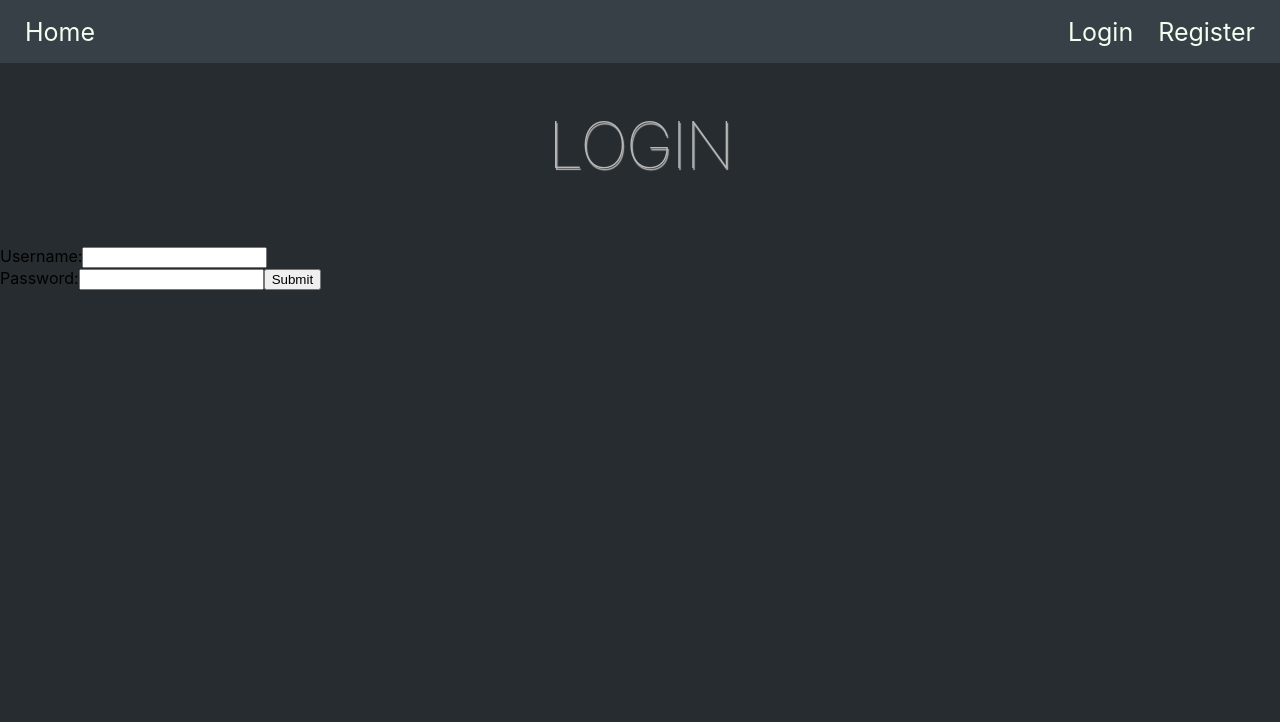
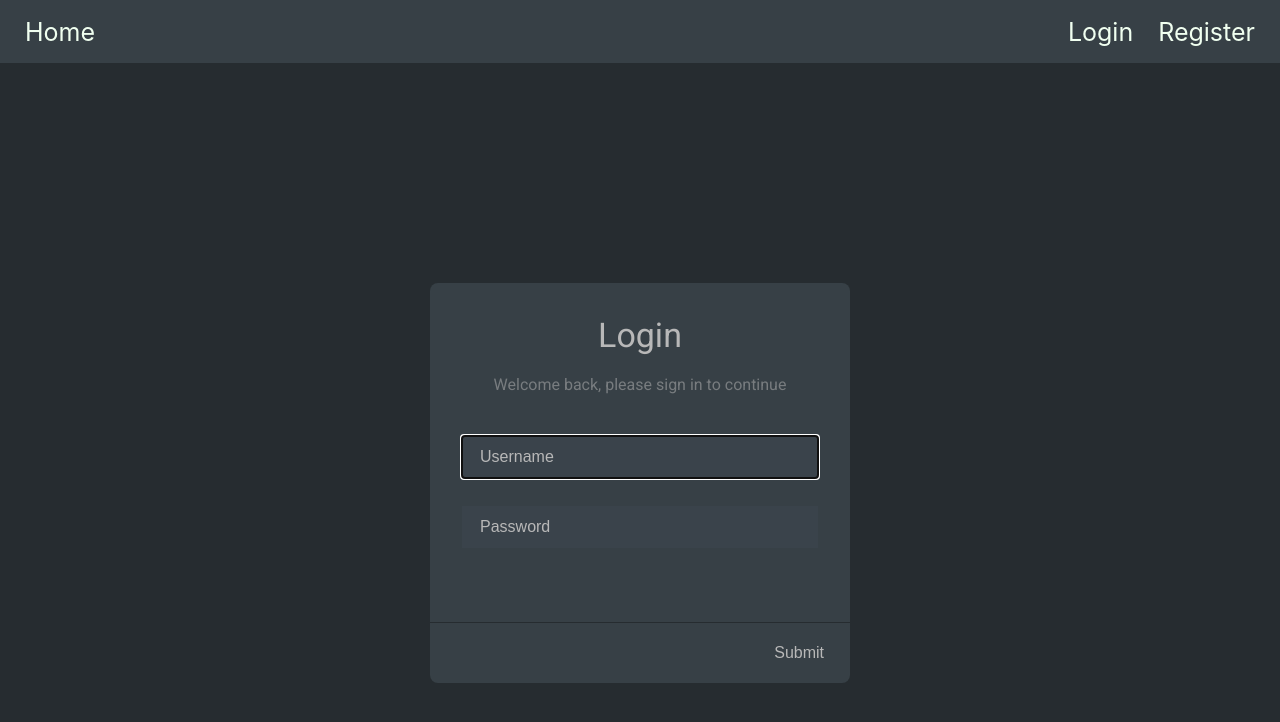
Before and after one commit to 210517-Enterprise/DungeonFactory, a React (Create React App) app in the folder frontend/: page /login in a window 1280 px wide. Shown: the top 722 px of the page. Built offline with nearby package versions, Linux system fonts and the light colour scheme; no server answers.

Commit message:
Add styling to login form

```diff
--- a/frontend/public/index.html
+++ b/frontend/public/index.html
@@ -1,14 +1,14 @@
 <!DOCTYPE html>
 <html lang="en">
-  <head>
+<head>
     <meta charset="utf-8" />
     <link rel="icon" href="%PUBLIC_URL%/favicon.ico" />
+    <link rel="preconnect" href="https://fonts.googleapis.com">
+    <link rel="preconnect" href="https://fonts.gstatic.com" crossorigin>
+    <link href="https://fonts.googleapis.com/css2?family=Roboto&display=swap" rel="stylesheet">
     <meta name="viewport" content="width=device-width, initial-scale=1" />
     <meta name="theme-color" content="#000000" />
-    <meta
-      name="description"
-      content="Web site created using create-react-app"
-    />
+    <meta name="description" content="Web site created using create-react-app" />
     <link rel="apple-touch-icon" href="%PUBLIC_URL%/logo192.png" />
     <!--
       manifest.json provides metadata used when your web app is installed on a
@@ -25,8 +25,8 @@
       Learn how to configure a non-root public URL by running `npm run build`.
     -->
     <title>React App</title>
-  </head>
-  <body>
+</head>
+<body>
     <noscript>You need to enable JavaScript to run this app.</noscript>
     <div id="root"></div>
     <!--
@@ -39,5 +39,5 @@
       To begin the development, run `npm start` or `yarn start`.
       To create a production bundle, use `npm run build` or `yarn build`.
     -->
-  </body>
+</body>
 </html>
--- a/frontend/src/App.css
+++ b/frontend/src/App.css
@@ -1,7 +1,8 @@
 body, #root, .app {
   width: 100%;
+  font-family: 'Roboto', sans-serif;
+  color: rgb(184, 184, 184);
 }
-
 
 .navbar {
   background-color:#374046;
--- a/frontend/src/User/Login.jsx
+++ b/frontend/src/User/Login.jsx
@@ -1,17 +1,17 @@
 import React, {useState} from 'react';
 import {useForm} from 'react-hook-form';
 import {Redirect} from 'react-router';
+import "./LoginForm.css"
 
 export default function Login({user, updateUser}) {
     const [errorMessage, updateErrorMessage] = useState("");
     const {register, handleSubmit} = useForm({
-        defaultVaules: {
+        defaultValues: {
             username: "",
             password: "",
         }});
 
     async function onSubmit (data) {
-
         const requestInfo = {
             method: 'POST',
             headers: {'Content-Type': 'application/json'},
@@ -19,35 +19,35 @@ export default function Login({user, updateUser}) {
             credentials: 'include'
         };
 
-        const response = await fetch('http://localhost:8080/user/login', requestInfo)
-
-        if(response.status !== 200){
-            updateErrorMessage(await response.text())
-        } else {
+        try {
+            const response = await fetch('http://localhost:8080/user/login', requestInfo)
             const user = await response.json();
             updateUser(user);
+        } catch (e) {
+            updateErrorMessage("Unexpected error occurred");
         }
+    }
 
+    let Error;
+    if (errorMessage) {
+        Error = <div className="login-error" role="alert">{errorMessage}</div>
     }
 
     return user == null ? (
-        <>
-            <form onSubmit={handleSubmit(onSubmit)}>
-                <h1>LOGIN</h1>
-                <label>{errorMessage}</label>
-                <br/>
-                <label>
-                    Username:
-                    <input {... register("username", {required: true})}/>
-                </label>
-                <br/>
-                <label>
-                    Password:
-                    <input {... register("password", {required: true})}/>
-                </label>
-                <input type="submit"/>
+        <div className="login-form-container">
+            <form className="login-form" onSubmit={handleSubmit(onSubmit)}>
+                <div className="login-top-container">
+                    <div className="login-header">Login</div>
+                    <div className="login-subheader">Welcome back, please sign in to continue</div>
+                    {Error}
+                    <input className="login-field" placeholder="Username" {... register("username", {required: true})} autoFocus />
+                    <input className="login-field" type="password" placeholder="Password" {... register("password", {required: true})}/>
+                </div>
+                <div className="login-submit-container">
+                    <input className="login-button" type="submit"/>
+                </div>
             </form>
-        </>
+        </div>
     ) : (
         <div><Redirect to="../Home"/></div>
     );
--- /dev/null
+++ b/frontend/src/User/LoginForm.css
@@ -0,0 +1,72 @@
+.login-form-container {
+  display: flex;
+  justify-content: center;
+  width: 100%;
+}
+
+.login-form {
+  display: flex;
+  flex-direction: column;
+  width: 420px;
+  background: #374046;
+  margin-top: 220px;
+  border-radius: 8px;
+}
+
+.login-top-container {
+  padding: 32px 32px 60px 32px;
+  box-sizing: border-box;
+  display: flex;
+  flex-direction: column;
+  justify-content: center;
+}
+
+.login-header {
+  text-align: center;
+  font-size: 34px;
+  margin-bottom: 20px;
+}
+
+.login-subheader {
+  text-align: center;
+  margin-bottom: 28px;
+  opacity: 50%;
+}
+
+.login-field {
+  color: inherit;
+  padding: 12px 18px;
+  box-sizing: border-box;
+  margin: 14px 0px;
+  font-size: 16px;
+  background: #3a434b;
+  border: none;
+}
+
+.login-field::placeholder {
+  color: inherit;
+}
+
+.login-submit-container {
+  display: flex;
+  padding: 20px;
+  justify-content: flex-end;
+  border-top: 1px solid #262c30;
+}
+
+.login-button {
+  cursor: pointer;
+  font-size: inherit;
+  color: inherit;
+  background: none;
+  border: none;
+}
+
+.login-error {
+  border: 1px solid #c26e78;
+  color: white;
+  background: #b46f76;
+  padding: 8px;
+  border-radius: 4px;
+  margin-bottom: 12px;
+}
```
Also changed, not shown: 1 other file (tests, documents, lock files or other folders).
